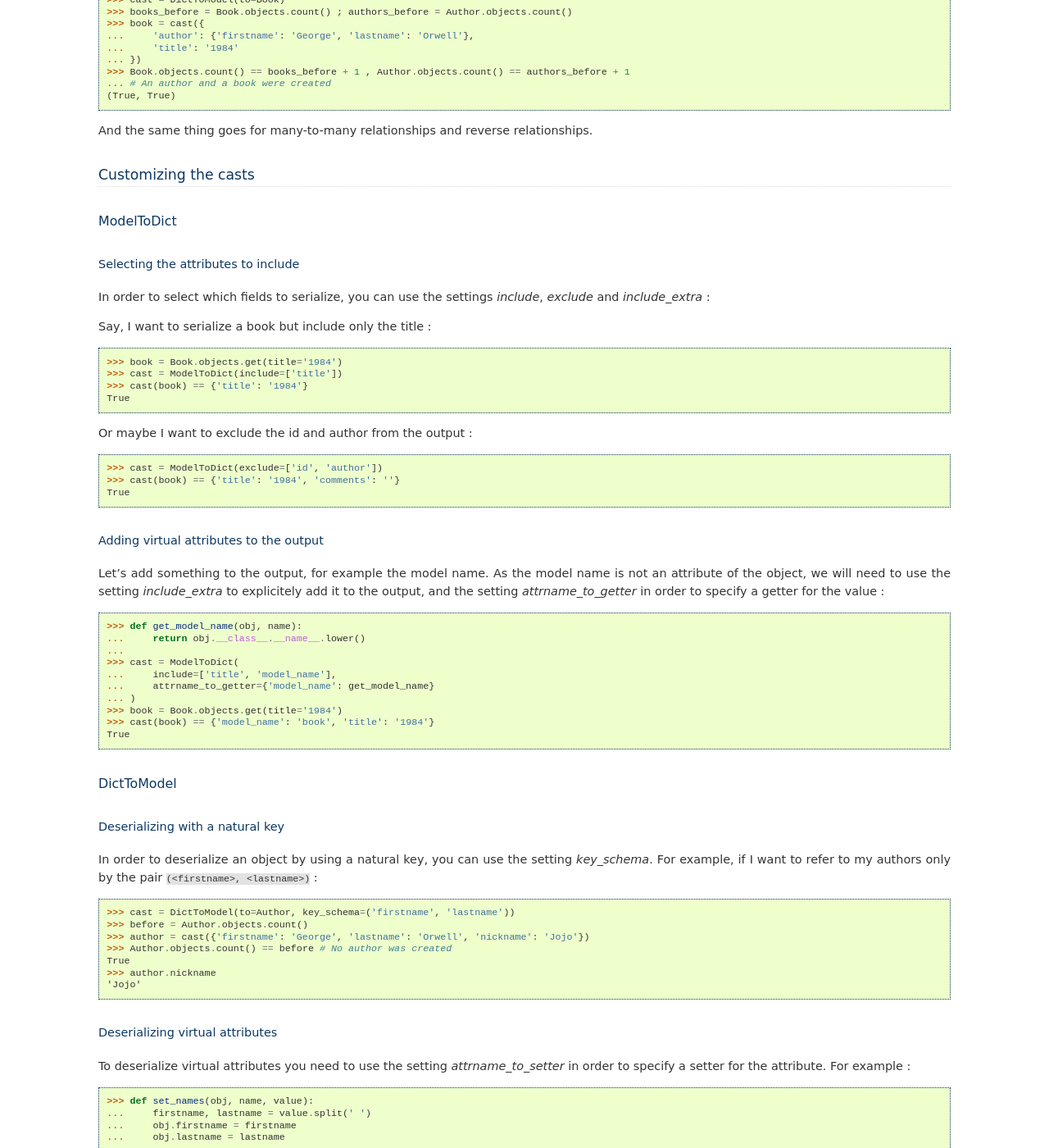
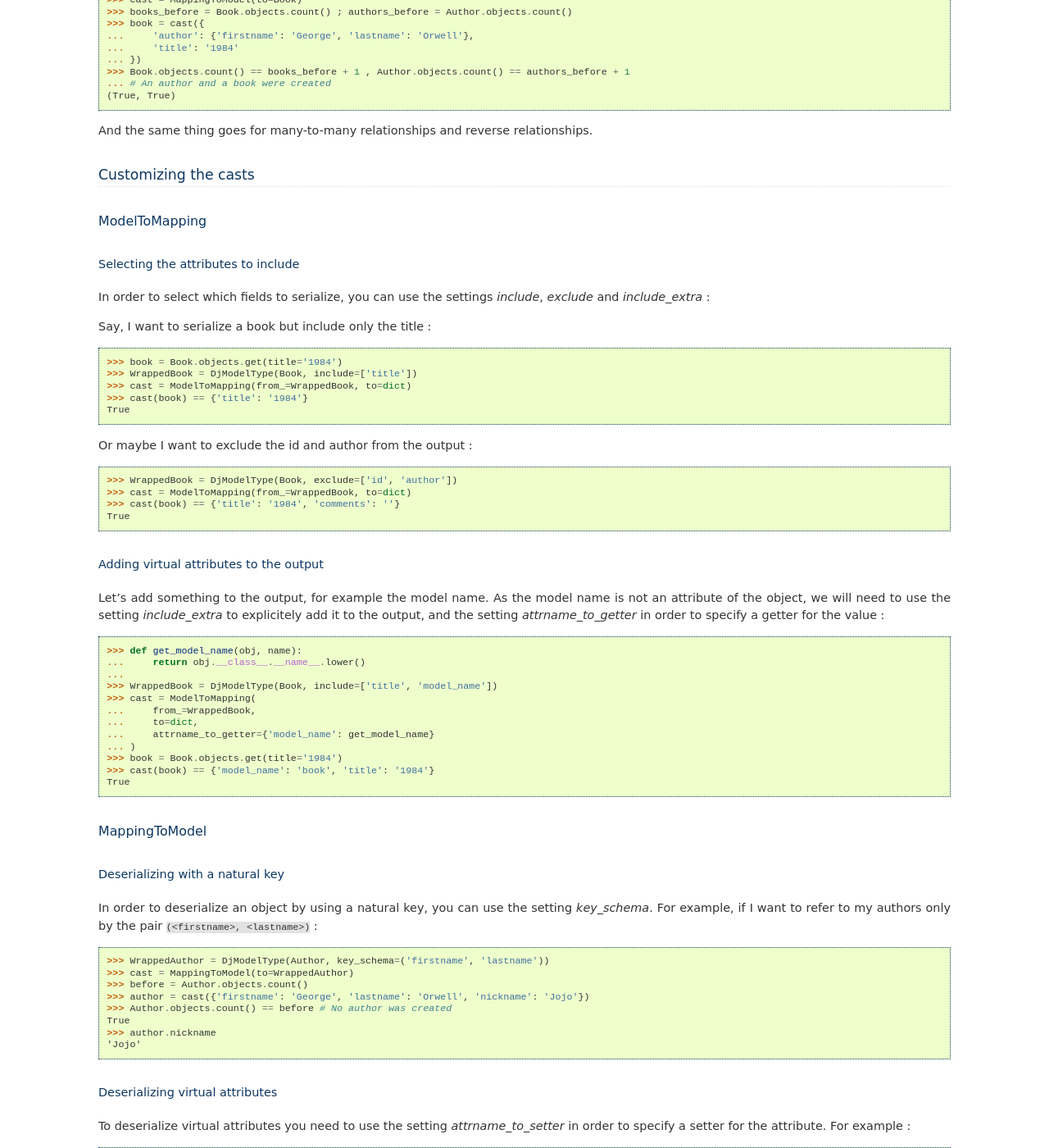
Before and after one commit to pistolero/any2any, a Sphinx documentation site: the page built from docs/doc_pages/djangocast.rst, in a window 1280 px wide and 1400 px high, scrolled down 2385 px. Shown: the whole window at 82% size. Built offline with Sphinx 7.4.7, drawn with Linux system fonts in a browser that asks for light colours; some of the changed text lies outside the part shown.

```diff
--- a/docs/doc_pages/djangocast.rst
+++ b/docs/doc_pages/djangocast.rst
@@ -7,7 +7,7 @@ Basic usage
 First, we'll import our casts, and a few models we'll demontrate with :
 
     >>> from djangocast_tests.test_models.models import Author, Book, Dish, Gourmand
-    >>> from any2any.djangocast import ModelToDict, DictToModel
+    >>> from any2any.djangocast import ModelToMapping, MappingToModel, DjModelType
     >>> from any2any.utils import Mm
 
 Converting an object to a dictionary
@@ -15,7 +15,7 @@ Converting an object to a dictionary
 
 First, we create a cast :
 
-    >>> cast = ModelToDict()
+    >>> cast = ModelToMapping(to=dict)
 
 Then we can use it on any object :
 
@@ -52,9 +52,9 @@ and reverse relationships (i.e. ForeignKeys and ManyToManyFields) :
     >>> willy = Gourmand(pseudo='Willy', firstname='Free', lastname='William') ; willy.save()
     >>> willy.favourite_dishes.add(salmon)
     >>> willy.save()
-    >>> cast = ModelToDict(include_extra=['gourmand_set']) # You have to add it explicitely to the output
+    >>> WrappedDish = DjModelType(Dish, include=['gourmand_set']) # You have to add it explicitely to the output
+    >>> cast = ModelToMapping(from_=WrappedDish, to=dict)
     >>> cast(salmon) == {
-    ...     'id': salmon.pk, 'name': 'salmon',
     ...     'gourmand_set': [
     ...         {
     ...             'id': taz.pk, 'pseudo': 'Taz', 'firstname': 'T', 'lastname': 'Aznicniev',
@@ -75,7 +75,7 @@ and reverse relationships (i.e. ForeignKeys and ManyToManyFields) :
 
 Notice that in this case, you have to ask explicitely to serialize the attribute *gourmand_set*, by setting *include_extra*.
 
-Notice also that the output is pretty busy, as :class:`ModelToDict` will - by default - serialize all many-to-many relationships. But of course you can :ref:`control this behaviour<selecting_cast>`.
+Notice also that the output is pretty busy, as :class:`ModelToMapping` will - by default - serialize all many-to-many relationships. But of course you can :ref:`control this behaviour<selecting_cast>`.
 
 ..
     >>> foiegras.delete() ; salmon.delete()
@@ -86,7 +86,7 @@ Converting a dictionary to an object
 
 This time, to create a cast we need to specify which metamorphosis it should realize, i.e., what is the model to deserialize the data to. For example, with the same author as before :
 
-    >>> cast = DictToModel(to=Author)
+    >>> cast = MappingToModel(to=Author)
     >>> before = Author.objects.count()
     >>> author = cast({'firstname': 'John', 'lastname': 'Steinbeck'})
     >>> Author.objects.count() == before + 1 # An author was created
@@ -110,7 +110,7 @@ By specifying the id, you can now update this same author. Notice that no new ob
 
 You can also prevent the cast from creating an author at all, by setting the *create* setting of the cast to False. Then, exisiting objects are still updated :
 
-    >>> cast = DictToModel(to=Author, create=False)
+    >>> cast = MappingToModel(to=Author, create=False)
     >>> before = Author.objects.count()
     >>> author = cast({'firstname': 'JC', 'lastname': 'Ballard', 'id': author.pk})
     >>> Author.objects.count() == before # No author was created
@@ -126,7 +126,7 @@ But if the object doesn't exist, :class:`DoesNotExist` error will be thrown :
 
 Of course, once again you can deserialize foreign-keys at any depth :
 
-    >>> cast = DictToModel(to=Book)
+    >>> cast = MappingToModel(to=Book)
     >>> books_before = Book.objects.count() ; authors_before = Author.objects.count()
     >>> book = cast({
     ...     'author': {'firstname': 'George', 'lastname': 'Orwell'},
@@ -142,7 +142,7 @@ And the same thing goes for many-to-many relationships and reverse relationships
 Customizing the casts
 #######################
 
-ModelToDict
+ModelToMapping
 =============
 
 Selecting the attributes to include
@@ -153,13 +153,15 @@ In order to select which fields to serialize, you can use the settings *include*
 Say, I want to serialize a book but include only the title :
 
     >>> book = Book.objects.get(title='1984')
-    >>> cast = ModelToDict(include=['title'])
+    >>> WrappedBook = DjModelType(Book, include=['title'])
+    >>> cast = ModelToMapping(from_=WrappedBook, to=dict)
     >>> cast(book) == {'title': '1984'}
     True
 
 Or maybe I want to exclude the id and author from the output :
 
-    >>> cast = ModelToDict(exclude=['id', 'author'])
+    >>> WrappedBook = DjModelType(Book, exclude=['id', 'author'])
+    >>> cast = ModelToMapping(from_=WrappedBook, to=dict)
     >>> cast(book) == {'title': '1984', 'comments': ''}
     True
 
@@ -171,15 +173,17 @@ Let's add something to the output, for example the model name. As the model name
     >>> def get_model_name(obj, name):
     ...     return obj.__class__.__name__.lower()
     ...
-    >>> cast = ModelToDict(
-    ...     include=['title', 'model_name'],
+    >>> WrappedBook = DjModelType(Book, include=['title', 'model_name'])
+    >>> cast = ModelToMapping(
+    ...     from_=WrappedBook,
+    ...     to=dict,
     ...     attrname_to_getter={'model_name': get_model_name}
     ... )
     >>> book = Book.objects.get(title='1984')
     >>> cast(book) == {'model_name': 'book', 'title': '1984'}
     True
 
-DictToModel
+MappingToModel
 ============
 
 Deserializing with a natural key
@@ -187,7 +191,8 @@ Deserializing with a natural key
 
 In order to deserialize an object by using a natural key, you can use the setting *key_schema*. For example, if I want to refer to my authors only by the pair ``(<firstname>, <lastname>)`` :
 
-    >>> cast = DictToModel(to=Author, key_schema=('firstname', 'lastname'))
+    >>> WrappedAuthor = DjModelType(Author, key_schema=('firstname', 'lastname'))
+    >>> cast = MappingToModel(to=WrappedAuthor)
     >>> before = Author.objects.count()
     >>> author = cast({'firstname': 'George', 'lastname': 'Orwell', 'nickname': 'Jojo'})
     >>> Author.objects.count() == before # No author was created
@@ -205,7 +210,8 @@ To deserialize virtual attributes you need to use the setting *attrname_to_sette
     ...     obj.firstname = firstname
     ...     obj.lastname = lastname
     ...
-    >>> cast = DictToModel(to=Author, attrname_to_setter={'combined_names': set_names})
+    >>> WrappedAuthor = DjModelType(Author, include=['combined_names'])
+    >>> cast = MappingToModel(to=WrappedAuthor, attrname_to_setter={'combined_names': set_names})
     >>> author = cast({'combined_names': 'Boris Vian'})
     >>> author.firstname, author.lastname
     ('Boris', 'Vian')
@@ -220,7 +226,7 @@ Under the hood, the transformation is actually made recursively. When encounteri
 Setting a cast as default for a model
 ---------------------------------------
 
-Say we want all the authors to be serialized to their complete name. To do that, we can declare a whole new cast (or also use :class:`ModelToDict` with nice settings) :
+Say we want all the authors to be serialized to their complete name. To do that, we can declare a whole new cast (or also use :class:`ModelToMapping` with nice settings) :
 
     >>> from any2any.base import Cast
     >>> class AuthorCast(Cast):
@@ -233,8 +239,8 @@ Say we want all the authors to be serialized to their complete name. To do that,
 And tell our cast to use it for all instances of Author :
 
     >>> from any2any.utils import Mm
-    >>> book_cast = ModelToDict(mm_to_cast={
-    ...     Mm(Author, dict): author_cast # metamorphosis : Author -> dict
+    >>> book_cast = ModelToMapping(to=dict, mm_to_cast={
+    ...     Mm(from_any=Author): author_cast # metamorphosis : Author -> dict
     ... })
 
 The setting *mm_to_cast* maps a metamorphosis to a cast instance. So everytime ``book_cast`` needs to change an Author into a dict, ``author_cast`` will be called.
@@ -251,8 +257,8 @@ And now, when serializing a book, the author will be only a name :
 Another solution is to set our AuthorCast as global default for all instances of Author :
 
     >>> from any2any.base import register
-    >>> register(author_cast, Mm(Author, dict))
-    >>> book_cast = ModelToDict()
+    >>> register(author_cast, Mm(from_any=Author))
+    >>> book_cast = ModelToMapping(to=dict)
     >>> book_cast(book) == {
     ...     'author': 'George Orwell',
     ...     'title': '1984', 'id': book.pk, 'comments': '',
@@ -264,8 +270,9 @@ Setting a cast for a given attribute
 
 If you want to override the default behaviour only for a given attribute, you can use the setting *key_to_cast*. For example, say we want to deserialize authors by using the natural key ``(<firstname>, <lastname>)`` (see example above) :
 
-    >>> author_cast = DictToModel(to=Author, key_schema=('firstname', 'lastname'))
-    >>> book_cast = DictToModel(to=Book, key_to_cast={'author': author_cast})
+    >>> WrappedAuthor = DjModelType(Author, key_schema=('firstname', 'lastname'))
+    >>> author_cast = MappingToModel(to=WrappedAuthor)
+    >>> book_cast = MappingToModel(to=Book, key_to_cast={'author': author_cast})
     >>> author_before = Author.objects.count() ; book_before = Book.objects.count()
     >>> book = book_cast({
     ...     'title': 'Animal farm',
@@ -277,4 +284,4 @@ If you want to override the default behaviour only for a given attribute, you ca
 ..
     >>> Book.objects.all().delete()
     >>> Author.objects.all().delete()
-    >>> register(ModelToDict(), Mm(Author, dict))
+    >>> register(ModelToMapping(to=dict), Mm(Author, dict))
```
Also changed, not shown: docs/doc_pages/base.rst (+4 -9 lines), 2 other files.
